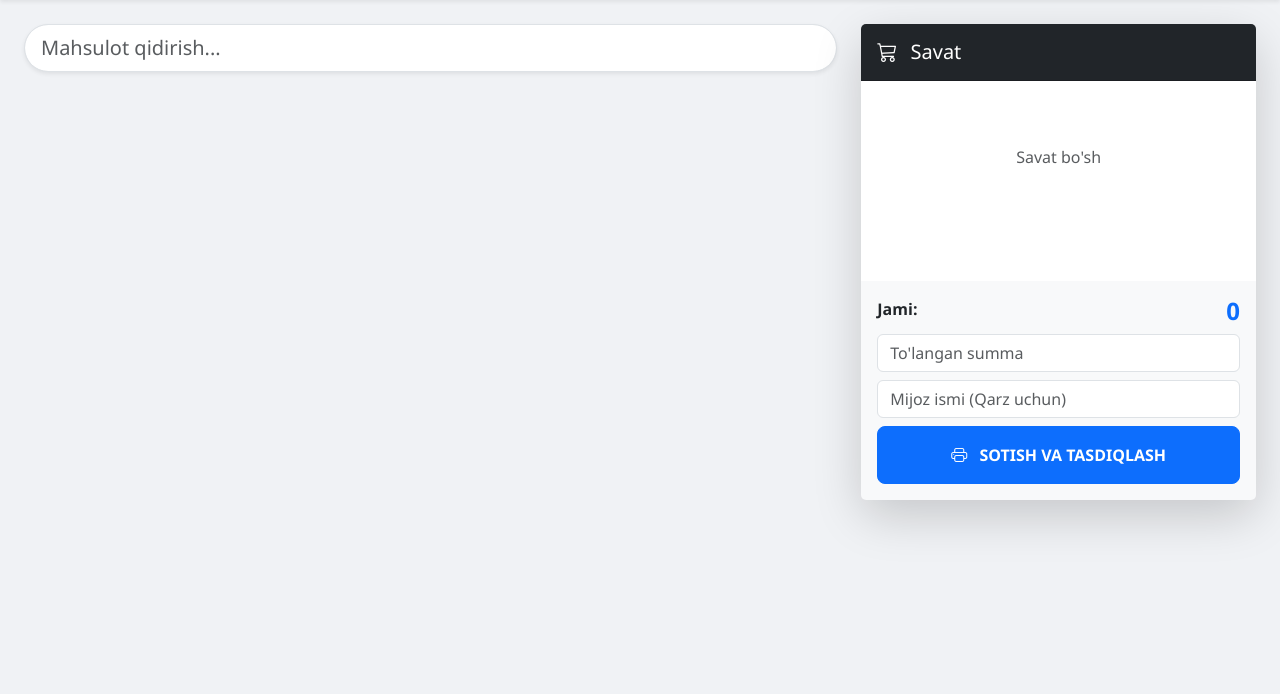
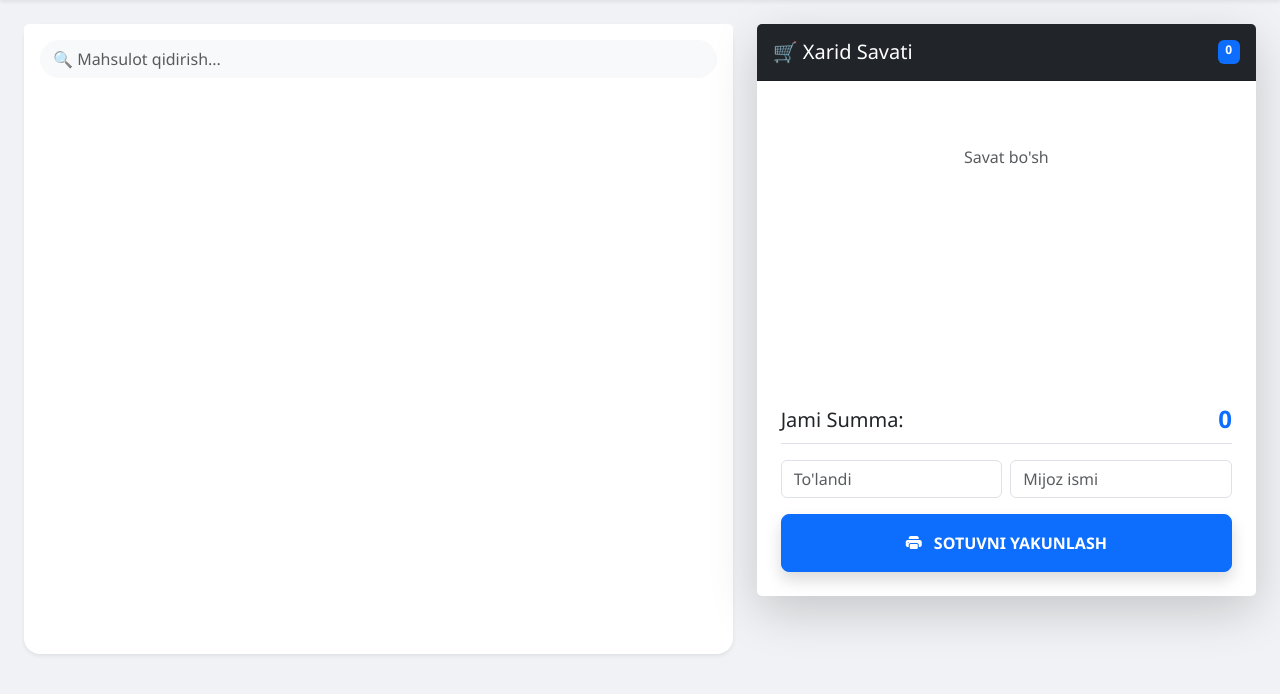
Before and after one commit to urmonaliyevv/market-sayt, a Flask app: page / in a window 1280 px wide. Shown: the part 56-750 px from the top of the page. Run offline with Flask 3, Linux system fonts and the light colour scheme; the visitor is signed in with stand-in values (Sample User, id 1); some libraries are stand-ins or nearby versions.

Commit message:
Update index.html

```diff
--- a/templates/index.html
+++ b/templates/index.html
@@ -1,50 +1,59 @@
 {% extends 'base.html' %}
 {% block content %}
-<div class="row">
-    <div class="col-lg-8">
-        <div class="d-flex mb-4 gap-2">
-            <input id="searchProd" class="form-control form-control-lg rounded-pill shadow-sm" placeholder="Mahsulot qidirish...">
+<div class="row g-4">
+    <div class="col-lg-7">
+        <div class="card border-0 shadow-sm rounded-4">
+            <div class="card-header bg-white py-3 border-0">
+                <input id="qidiruv" class="form-control rounded-pill border-light bg-light" placeholder="🔍 Mahsulot qidirish...">
             </div>
-        <div class="row g-3" id="productGrid">
+            <div class="card-body p-0 overflow-auto" style="height: 70vh;">
+                <div class="list-group list-group-flush" id="productGrid">
                     {% for p in products %}
-            <div class="col-md-4 prod-item" data-name="{{p.name.lower()}}">
-                <div class="premium-card p-3 h-100 d-flex flex-column justify-content-between shadow-sm border-0"
+                    <div class="list-group-item list-group-item-action border-0 py-3 prod-item"
+                         style="cursor: pointer;" data-name="{{p.name.lower()}}"
                          onclick="addToCart('{{p.id}}', '{{p.name}}', '{{p.sell_price}}', '{{p.stock}}', '{{p.unit}}')">
+                        <div class="d-flex justify-content-between align-items-center">
+                            <div class="d-flex align-items-center gap-3">
+                                <div class="bg-primary bg-opacity-10 text-primary rounded-3 px-3 py-2 fw-bold">
+                                    {{ p.name[0]|upper }}
+                                </div>
                                 <div>
-                        <h6 class="fw-bold m-0 text-dark">{{p.name}}</h6>
-                        <small class="text-muted">{{p.category}}</small>
+                                    <h6 class="fw-bold mb-0 text-dark">{{ p.name }}</h6>
+                                    <small class="text-muted">{{ p.category }} | {{ p.stock }} {{ p.unit }} bor</small>
                                 </div>
-                    <div class="d-flex justify-content-between align-items-center mt-3">
-                        <span class="fw-bold text-primary">{{p.sell_price|format_money}}</span>
-                        <span class="badge {% if p.stock > 0 %}bg-success{% else %}bg-danger{% endif %} rounded-pill">
-                            {{p.stock}} {{p.unit}}
-                        </span>
+                            </div>
+                            <div class="text-end">
+                                <span class="fw-bold text-primary">{{ p.sell_price | format_money }}</span><br>
+                                <small class="text-muted" style="font-size: 0.7rem;">so'm</small>
                             </div>
                         </div>
                     </div>
                     {% endfor %}
                 </div>
             </div>
+        </div>
+    </div>
 
-    <div class="col-lg-4">
-        <div class="card border-0 shadow-lg rounded-4 sticky-top" style="top: 80px;">
-            <div class="card-header bg-dark text-white py-3">
-                <h5 class="m-0"><i class="bi bi-cart3 me-2"></i> Savat</h5>
+    <div class="col-lg-5">
+        <div class="card border-0 shadow-lg rounded-4 sticky-top" style="top: 20px;">
+            <div class="card-header bg-dark text-white py-3 d-flex justify-content-between">
+                <h5 class="m-0">🛒 Xarid Savati</h5>
+                <span class="badge bg-primary" id="cartCount">0</span>
             </div>
-            <div id="cartContent" class="card-body overflow-auto" style="max-height: 400px; min-height: 200px;">
+            <div id="cartContent" class="card-body overflow-auto" style="height: 300px;">
                 <p class="text-center text-muted mt-5">Savat bo'sh</p>
             </div>
-            <div class="card-footer bg-light p-3 border-0">
-                <div class="d-flex justify-content-between mb-2">
-                    <span class="fw-bold">Jami:</span>
+            <div class="card-footer bg-white border-0 p-4">
+                <div class="d-flex justify-content-between mb-3 border-bottom pb-2">
+                    <span class="fs-5">Jami Summa:</span>
                     <h4 class="fw-bold text-primary m-0" id="totalDisplay">0</h4>
                 </div>
-                <div class="mb-2">
-                    <input type="number" id="paidInput" class="form-control mb-2" placeholder="To'langan summa">
-                    <input type="text" id="custInput" class="form-control" placeholder="Mijoz ismi (Qarz uchun)">
+                <div class="row g-2 mb-3">
+                    <div class="col-6"><input type="number" id="paidInput" class="form-control" placeholder="To'landi"></div>
+                    <div class="col-6"><input type="text" id="custInput" class="form-control" placeholder="Mijoz ismi"></div>
                 </div>
-                <button class="btn btn-primary w-100 py-3 fw-bold rounded-3" onclick="submitSale()">
-                    <i class="bi bi-printer me-2"></i> SOTISH VA TASDIQLASH
+                <button class="btn btn-primary w-100 py-3 fw-bold rounded-3 shadow" onclick="submitSale()">
+                    <i class="bi bi-printer-fill me-2"></i> SOTUVNI YAKUNLASH
                 </button>
             </div>
         </div>
@@ -54,11 +63,11 @@
 <script>
 let cart = [];
 function addToCart(id, name, price, stock, unit) {
-    if (stock <= 0) return Swal.fire('Omborda mahsulot qolmagan!');
+    if (stock <= 0) return Swal.fire('Mahsulot tugagan!');
     let item = cart.find(x => x.id == id);
     if (item) {
         if (item.qty < stock) item.qty++;
-        else return Swal.fire('Ombordagi miqdordan oshib bo\'lmaydi!');
+        else return Swal.fire('Zaxiradan ortiq sotib bo\'lmaydi');
     } else {
         cart.push({id: id, name: name, price: parseFloat(price), qty: 1});
     }
@@ -68,14 +77,15 @@
     let html = ""; let total = 0;
     cart.forEach(x => {
         total += (x.price * x.qty);
-        html += `<div class="d-flex justify-content-between align-items-center mb-3 border-bottom pb-2">
+        html += `<div class="d-flex justify-content-between align-items-center mb-3">
             <div style="flex:1"><b>${x.name}</b><br><small>${x.price.toLocaleString()} x ${x.qty}</small></div>
-            <div class="fw-bold me-2">${(x.price*x.qty).toLocaleString()}</div>
-            <button class="btn btn-sm text-danger" onclick="cart=cart.filter(i=>i.id!=${x.id});renderCart()"><i class="bi bi-x-circle"></i></button>
+            <div class="fw-bold me-3">${(x.price*x.qty).toLocaleString()}</div>
+            <i class="bi bi-trash text-danger" style="cursor:pointer" onclick="cart=cart.filter(i=>i.id!=${x.id});renderCart()"></i>
         </div>`;
     });
     document.getElementById('cartContent').innerHTML = html || '<p class="text-center text-muted mt-5">Savat bo\'sh</p>';
     document.getElementById('totalDisplay').innerText = total.toLocaleString() + " so'm";
+    document.getElementById('cartCount').innerText = cart.length;
 }
 function submitSale() {
     if (cart.length == 0) return;
@@ -87,13 +97,11 @@
             paid: document.getElementById('paidInput').value,
             customer: document.getElementById('custInput').value
         })
-    }).then(res => res.json()).then(data => {
-        if(data.status == 'success') {
-            Swal.fire('Sotuv bajarildi!', '', 'success').then(() => location.reload());
-        }
+    }).then(() => {
+        Swal.fire('Sotuv yakunlandi!', '', 'success').then(() => location.reload());
     });
 }
-document.getElementById('searchProd').addEventListener('input', e => {
+document.getElementById('qidiruv').addEventListener('input', e => {
     let v = e.target.value.toLowerCase();
     document.querySelectorAll('.prod-item').forEach(i => {
         i.style.display = i.dataset.name.includes(v) ? 'block' : 'none';
```
Lines whose indentation alone changed are shown as unchanged.
